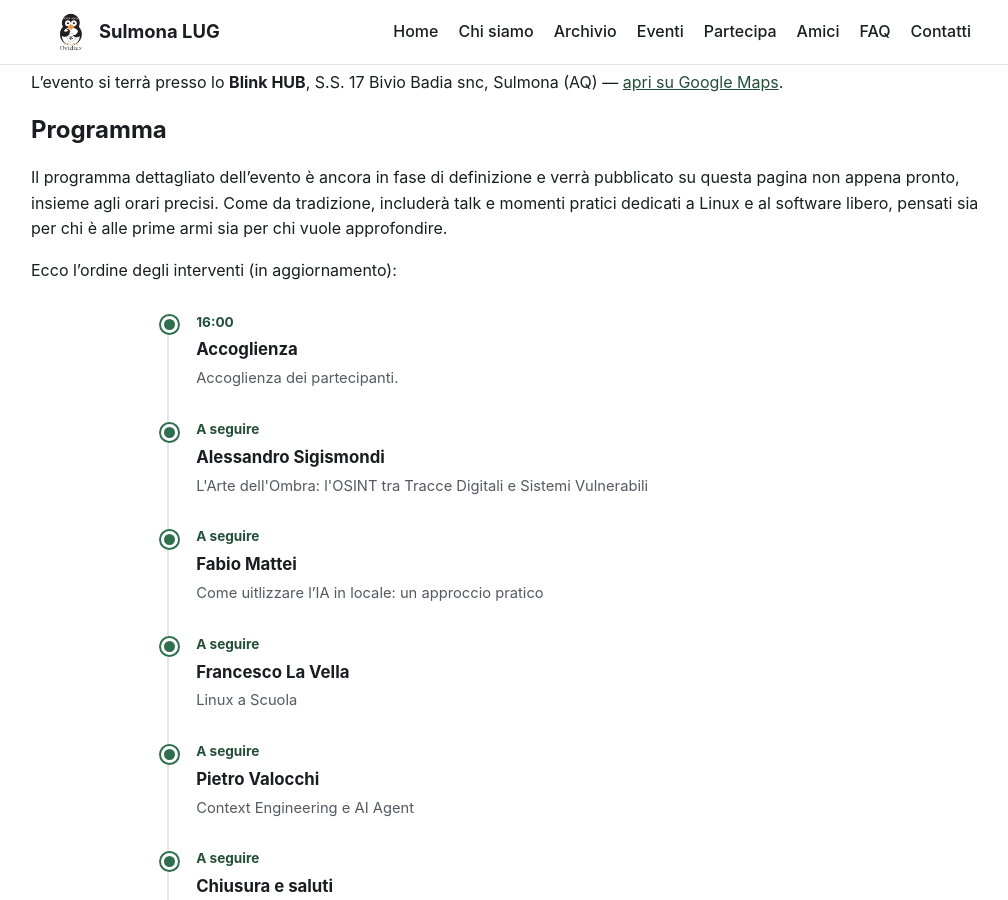
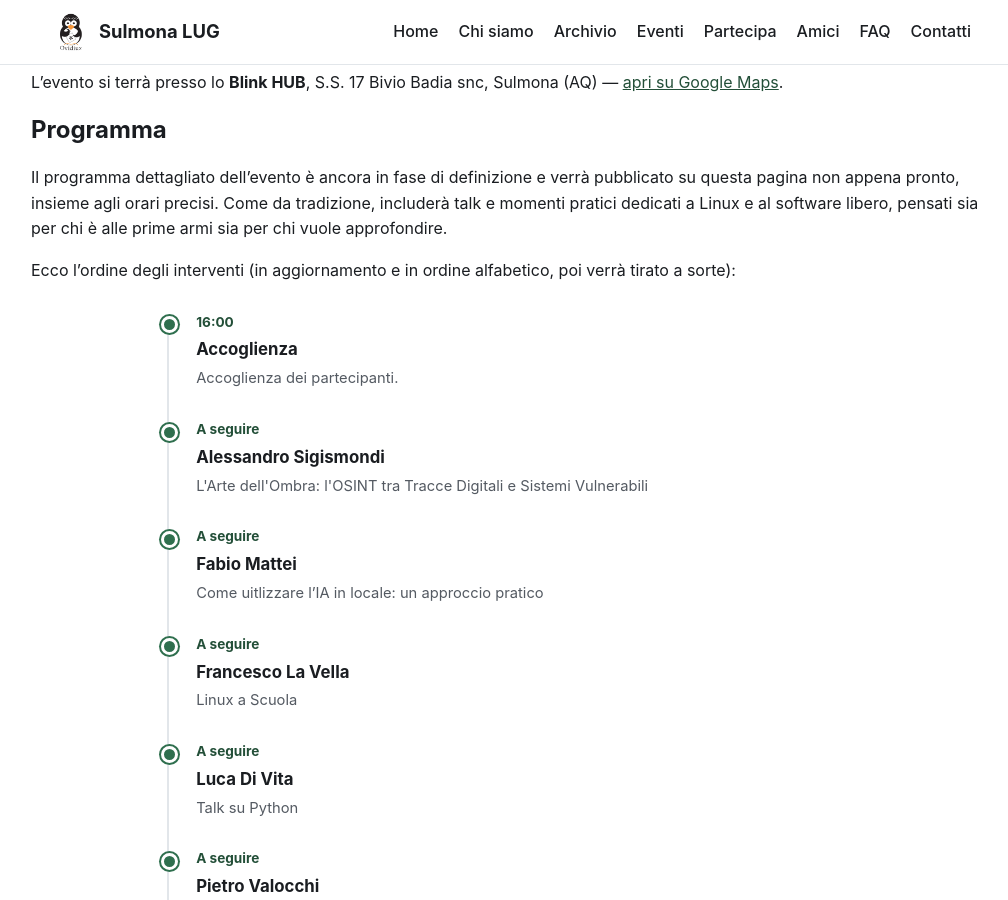
Before and after one commit to Sulmona-LUG/sulmona-lug.github.io, a Jekyll site: the page built from linux-day-2026.md, in a window 1280 px wide and 900 px high, scrolled down 776 px. Shown: the whole window, without its empty margins (129-1137 px from the left). Built offline with Jekyll 4.4.1, drawn with Linux system fonts in a browser that asks for light colours.

Commit message:
upgrade programma LD2026

```diff
--- a/linux-day-2026.md
+++ b/linux-day-2026.md
@@ -34,7 +34,7 @@ questa pagina non appena pronto, insieme agli orari precisi. Come da tradizione,
 talk e momenti pratici dedicati a Linux e al software libero, pensati sia per chi è alle
 prime armi sia per chi vuole approfondire.
 
-Ecco l'ordine degli interventi (in aggiornamento):
+Ecco l'ordine degli interventi (in aggiornamento e in ordine alfabetico, poi verrà tirato a sorte):
 
 <div class="programma-timeline">
 
@@ -60,6 +60,12 @@ Ecco l'ordine degli interventi (in aggiornamento):
     <div class="t-time">A seguire</div>
     <h4>Francesco La Vella</h4>
     <p>Linux a Scuola</p>
+  </div>
+
+  <div class="t-item">
+    <div class="t-time">A seguire</div>
+    <h4>Luca Di Vita</h4>
+    <p>Talk su Python</p>
   </div>
 
   <div class="t-item">
```
